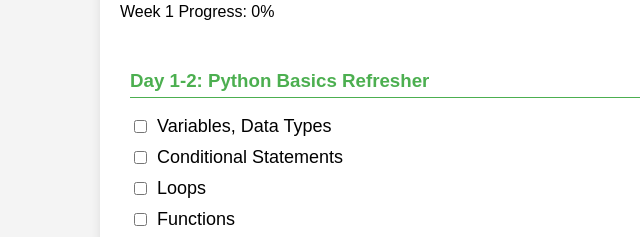
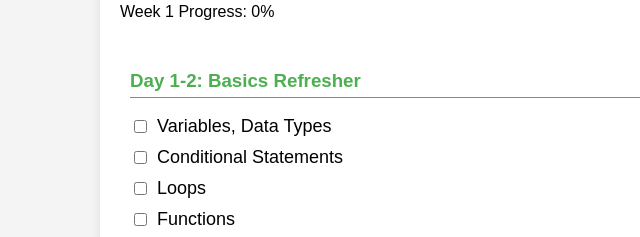
Before and after one commit to Yaswanthsai888/DSA_progress, a plain HTML site: page index.html in a window 1280 px wide. Shown: the part 302-539 px from the top of the page, 8-648 px from the left. Drawn offline with Linux system fonts and the light colour scheme.

Commit message:
Update index.html

```diff
--- a/index.html
+++ b/index.html
@@ -18,7 +18,7 @@
         <p id="week1-progress-text">Week 1 Progress: 0%</p>
         <div class="week-content week1">
             <section class="week-section" id="week1-day1">
-                <h3>Day 1-2: Python Basics Refresher</h3>
+                <h3>Day 1-2: Basics Refresher</h3>
                 <ul class="task-list">
                     <li>
                         <input type="checkbox" id="day1-1" class="task">
```
